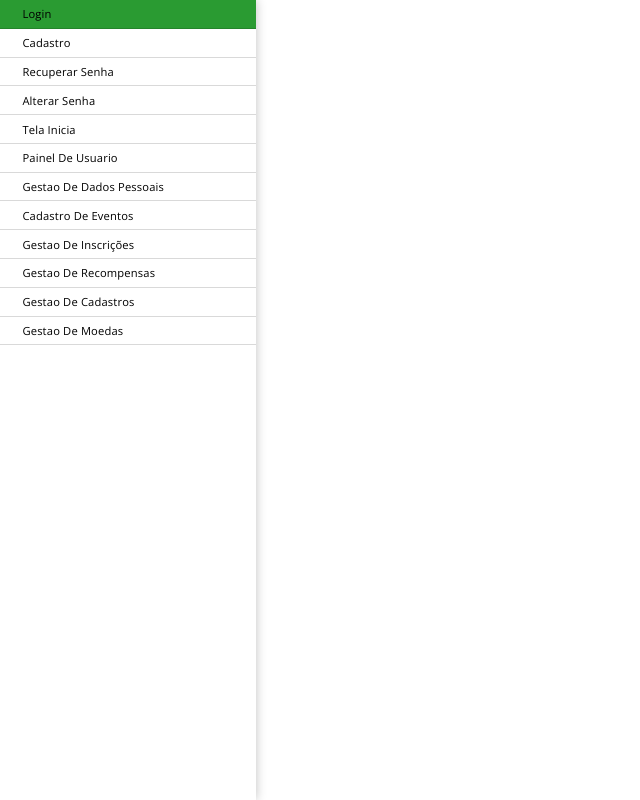
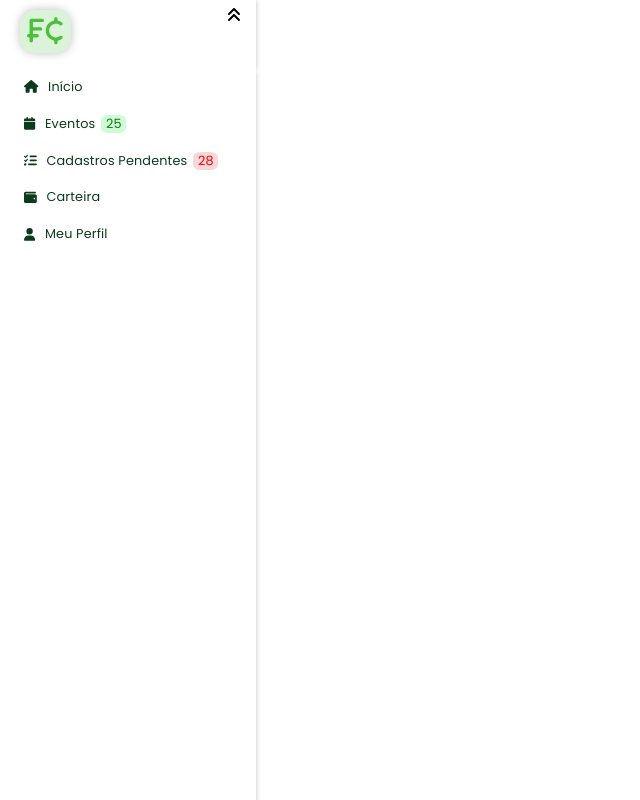
Before and after one commit to ifbianos/ifcoin-front-2, a React (Create React App) app: page / in a window 1280 px wide. Shown: the whole page, without its empty margins (0-640 px from the left). Built offline with nearby package versions, Linux system fonts and the light colour scheme.

Commit message:
add side bar css

```diff
--- a/public/index.html
+++ b/public/index.html
@@ -6,10 +6,10 @@
     <meta name="viewport" content="width=device-width, initial-scale=1" />
     <meta name="theme-color" content="#000000" />
 
+    <link href="https://fonts.googleapis.com/css2?family=Open+Sans:ital,wght@0,300;0,400;0,500;0,600;0,700;0,800;1,300;1,400;1,500;1,600;1,700;1,800&display=swap" rel="stylesheet">
     <link rel="preconnect" href="https://fonts.googleapis.com">
     <link rel="preconnect" href="https://fonts.gstatic.com" crossorigin>
-    <link href="https://fonts.googleapis.com/css2?family=Open+Sans:ital,wght@0,300;0,400;0,500;0,600;0,700;0,800;1,300;1,400;1,500;1,600;1,700;1,800&display=swap" rel="stylesheet">
-
+    <link href="https://fonts.googleapis.com/css2?family=Poppins:ital,wght@0,100;0,200;0,300;0,400;0,500;0,600;0,700;0,800;1,200;1,300;1,400&display=swap" rel="stylesheet">
     <meta
       name="description"
       content="Web site created using create-react-app"
--- a/src/components/side-bar-item/side-bar-item.css
+++ b/src/components/side-bar-item/side-bar-item.css
@@ -1,31 +1,85 @@
 .side-bar-item {
     font-size: 1rem;
+
+    /* padding-bottom: 3.5%;
+    padding-top: 3.5%; */
+
+    /* margin-left: 3%; */
+
+    margin:1px;
+
+    font-size: 0.8rem;
     letter-spacing: 0.01rem;
     text-transform: capitalize;
 
-    border-bottom: 1px solid rgba(0, 0, 0, 0.15);
-    width: 100%;
-
-    padding-bottom: 2.5%;
-    padding-top: 2.5%;
-    font-size: 0.7rem;
-    letter-spacing: 0.01rem;
-    text-transform: capitalize;
-    border-bottom: 1px solid rgba(0, 0, 0, 0.15);
     width: 100%;
 }
 
-.side-bar-item a {
+.side-bar-item-content, .side-bar-item-content a {
+    /* padding-left: 10%; */
+    color: #0c3b1b;
+
     text-decoration: none;
+}
 
-    color: var(--dark-black);
-    padding-left: 1.4rem;
+.side-bar-item-content {
+    /* display: flex; */
+    margin: auto;
+    /* margin-left: 5px;
+    margin-right: 5px; */
+
+    padding-bottom: 3.5%;
+    padding-top: 3.5%;
+    padding-left: 7px;
+
+    width: 85%;
+
+    border-radius: 10px;
+
+    display: flex;
+
+    align-items: center;
+
+    gap: 3px;
+}
+
+.side-bar-item-content a {
+    margin-left: 7px;
+}
+
+.side-bar-item-content p {
+    width: 25px;
+    background-color: rgb(247, 216, 216);
+    color: rgb(255, 0, 0);
+    border-radius: 30%;
+
+    text-align: center;
+}
+
+.side-bar-item-content p.bad {
+    background-color: rgb(247, 216, 216);
+    color: rgb(255, 0, 0);
+}
+
+.side-bar-item-content p.good {
+    background-color: rgb(206, 253, 212);
+    color: rgb(13, 122, 19);
+}
+
+.side-bar-item-content:hover {
+    color:  var(--medium-green);
+    background-color: rgba(76, 192, 62, 0.2);
+}
+
+.side-bar-item-content:hover, .side-bar-item-content a:hover {
+    color:  var(--medium-green);
 }
 
 .side-bar-item:hover{
-    /* color: var(--white); */
-    background-color: var(--medium-green);
+    /* background-color: rgba(76, 192, 62, 0.2); */
     cursor: pointer;
+    border-radius: 5px;
+    color: red;
 }
 
 @media(max-width: 375px){
--- a/src/components/side-bar-item/side-bar-item.jsx
+++ b/src/components/side-bar-item/side-bar-item.jsx
@@ -1,6 +1,7 @@
 import React from 'react';
 import './side-bar-item.css';
 import { Link } from "react-router-dom";
+import { FontAwesomeIcon } from '@fortawesome/react-fontawesome'
 
 const SideBarItem = (props) => {
 	const {
@@ -8,13 +9,29 @@ const SideBarItem = (props) => {
 		path,
 		name,
 		selectedItem,
-        setSelectedItem
+		setSelectedItem,
+		icon
 	} = props
 
 	return (
 		<div className={`side-bar-item ${path === selectedItem ? 'selected-item' : ''}`}>
 			{/* <a onClick={() => setSelectedItem(path)}>{name}</a> */}
+			<div className='side-bar-item-content'>
+				<FontAwesomeIcon className='icon' icon={icon} />
 				<Link to={path}>{name}</Link><br/>
+				{name == 'Cadastros Pendentes'
+				?
+					<p className='bad'>28</p>
+				:
+					null
+				}
+				{name == 'Eventos'
+				?
+					<p className='good'>25</p>
+				:
+					null
+				}
+			</div>
 		</div>
 	)
 }
--- a/src/components/side-bar/side-bar.css
+++ b/src/components/side-bar/side-bar.css
@@ -9,8 +9,110 @@
     background-color: var(--white);
     width: 20%;
     height: 100%;
+    box-shadow: 0px 5px 5px 0px rgba(0, 0, 0, 0.25);
+
+    font-family: 'Poppins', sans-serif;
+}
+
+.side-bar-container.top {
+    /* position: absolute; */
+
+    position: fixed;
+    background-color: var(--white);
+    width: 20%;
+    height: 70px;
+    box-shadow: 0px 0px 5px 0px rgba(0, 0, 0, 0.25);
+
+    font-family: 'Poppins', sans-serif;
+}
+
+
+
+
+.side-bar-top {
+    display: flex;
+    justify-content: space-between;
+
+    padding: 5px;
+    margin-bottom: 10px;
+}
+
+.side-bar-top .svg-inline--fa#logo {
+    font-size: 1.7rem;
+    color: var(--light-green);
+}
+
+.side-bar-top .svg-inline--fa#close {
+    font-size: 1rem;
+    margin-right: 10px;
+    margin-top: 2px;
+}
+
+.logo {
+    color: var(--light-green);
+    font-size: 0.7rem;
+
+    background-color: rgba(76, 192, 62, 0.2);
+    border-radius: 15px;
+
+    padding: 7px;
+
     box-shadow: 0px 0px 10px 0px rgba(0, 0, 0, 0.25);
+
+    margin-left: 15px;
+    margin-top: 5px;
 }
+
+.side-bar-top .svg-inline--fa:hover {
+    color: var(--light-green);
+    cursor: pointer;
+}
+
+
+#slider {
+    /* position: absolute; */
+    width: 100px;
+    height: 100px;
+    background: blue;
+    transform: translatey(-100%);
+    -webkit-transform: translatey(-100%);
+    z-index: -1;
+
+}
+
+.slide-in {
+    animation: slide-in 0.5s forwards;
+    -webkit-animation: slide-in 0.5s forwards;
+    z-index: -1;
+
+}
+
+.slide-out {
+    animation: slide-out 0.5s forwards;
+    -webkit-animation: slide-out 0.5s forwards;
+    z-index: -1;
+
+}
+
+@keyframes slide-in {
+    100% { transform: translatey(0%); }
+}
+
+@-webkit-keyframes slide-in {
+    100% { -webkit-transform: translatey(0%); }
+}
+
+@keyframes slide-out {
+    0% { transform: translatey(0%); }
+    100% { transform: translateY(-100%); }
+}
+
+@-webkit-keyframes slide-out {
+    0% { -webkit-transform: translatey(0%); }
+    100% { -webkit-transform: translatey(-100%); }
+}
+
+
 
 @media(max-width: 376px){
     .side-bar-container {
--- a/src/components/side-bar/side-bar.jsx
+++ b/src/components/side-bar/side-bar.jsx
@@ -3,12 +3,42 @@ import './side-bar.css'
 import data from '../../jsons/side-bar-data.json'
 import SideBarItem from '../side-bar-item/side-bar-item';
 
+import { faAngleLeft, faAnglesDown, faAnglesLeft, faAnglesRight, faAnglesUp, faBars, faCalendar, faCentSign, faCommentDollar, faCommentsDollar, faFrancSign, faHouse, faListCheck, faRectangleList, faUser, faWallet } from '@fortawesome/free-solid-svg-icons'
+import { FontAwesomeIcon } from '@fortawesome/react-fontawesome';
+
+
+const getIcon = ( type ) => {
+	switch (type) {
+		case 'Início':
+			return faHouse;
+		case 'Eventos':
+			return faCalendar;
+		case 'Cadastros Pendentes':
+			return faListCheck;
+		case 'Carteira':
+			return faWallet;
+		case 'Meu Perfil':
+			return faUser;
+
+	}
+}
+
 const SideBar = () => {
 	const [selectedItem, setSelectedItem] = useState(0);
-
+	const [openModal, setOpenModal] = useState(true)
 	return (
-        <div className='side-bar-container'>
+		<>
+			<div className={`side-bar-container	top`}>
 					<div className='side-bar-items'>
+						<div className='side-bar-top'>
+							<div className='logo'>
+								<FontAwesomeIcon id='logo' icon={faFrancSign} />
+								<FontAwesomeIcon id='logo' icon={faCentSign} />
+							</div>
+							<FontAwesomeIcon onClick={() => setOpenModal(!openModal)} id='close' icon={ openModal ? faAnglesUp : faAnglesDown} />
+						</div>
+					</div>
+				<div className={`side-bar-container ${openModal ? 'slide-in' : 'slide-out'}`}>
 					{
 						data.map((item, index) => {
 							return <SideBarItem
@@ -16,6 +46,7 @@ const SideBar = () => {
 								key={index}
 								id={item.id}
 								path={item.path}
+								icon={getIcon(item.name)}
 								selectedItem={selectedItem}
 								setSelectedItem={setSelectedItem}
 							/>
@@ -23,6 +54,7 @@ const SideBar = () => {
 					}
 				</div>
 			</div>
+		</>
 	)
 }
 
--- a/src/jsons/side-bar-data.json
+++ b/src/jsons/side-bar-data.json
@@ -1,62 +1,27 @@
 [
     {
         "id": 0,
-        "path": "/entrar",
-        "name": "Login"
+        "path": "/inicio",
+        "name": "Início"
     },
     {
         "id": 1,
-        "path": "/cadastrar",
-        "name": "Cadastro"
+        "path": "/eventos",
+        "name": "Eventos"
     },
     {
         "id": 2,
-        "path": "/recuperar_senha",
-        "name": "Recuperar senha"
+        "path": "/cadastros_pendentes",
+        "name": "Cadastros Pendentes"
     },
     {
         "id": 3,
-        "path": "/alterar_senha",
-        "name": "Alterar senha"
+        "path": "/carteira",
+        "name": "Carteira"
     },
     {
         "id": 4,
-        "path": "/tela_inicial",
-        "name": "Tela inicia"
-    },
-    {
-        "id": 5,
         "path": "/perfil",
-        "name": "Painel de usuario"
-    },
-    {
-        "id": 6,
-        "path": "/atualizar_perfil",
-        "name": "Gestao de dados pessoais"
-    },
-    {
-        "id": 7,
-        "path": "/eventos",
-        "name": "Cadastro de eventos"
-    },
-    {
-        "id": 8,
-        "path": "/inscricoes",
-        "name": "Gestao de inscrições"
-    },
-    {
-        "id": 9,
-        "path": "/recompensas",
-        "name": "Gestao de recompensas"
-    },
-    {
-        "id": 10,
-        "path": "/cadastros_pendentes",
-        "name": "Gestao de cadastros"
-    },
-    {
-        "id": 11,
-        "path": "/carteira",
-        "name": "Gestao de moedas"
+        "name": "Meu Perfil"
     }
 ]
```
Also changed, not shown: package.json (+7 -3 lines), src/jsons/all-routes.json (added, +57 -0 lines), src/components/card/card.jsx (line endings or trailing spaces), src/components/form/form.jsx (line endings or trailing spaces), src/pages/add-event-page/add-event-page.jsx (line endings or trailing spaces), 1 other file (tests, documents, lock files or other folders). Lines whose indentation alone changed are shown as unchanged.
